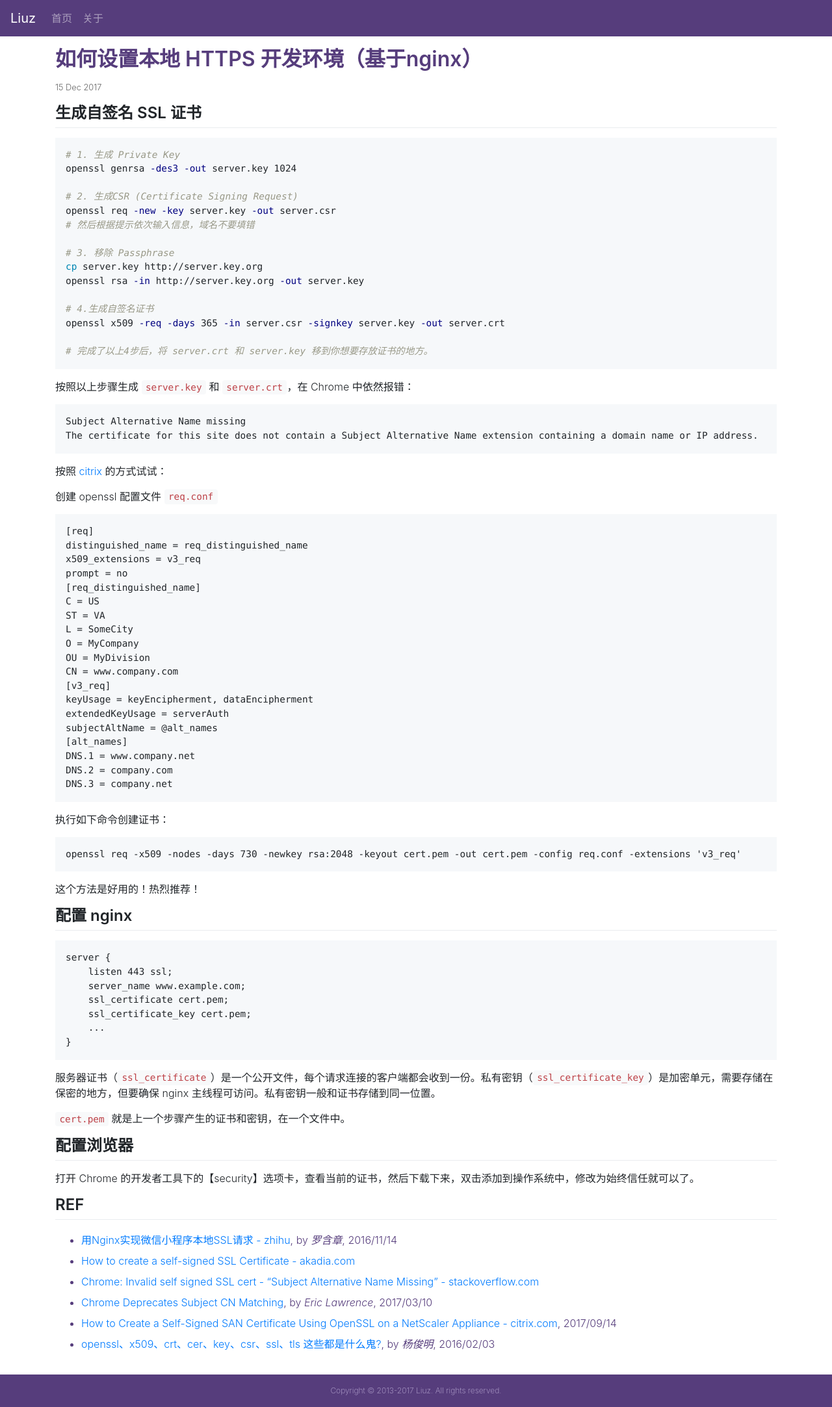
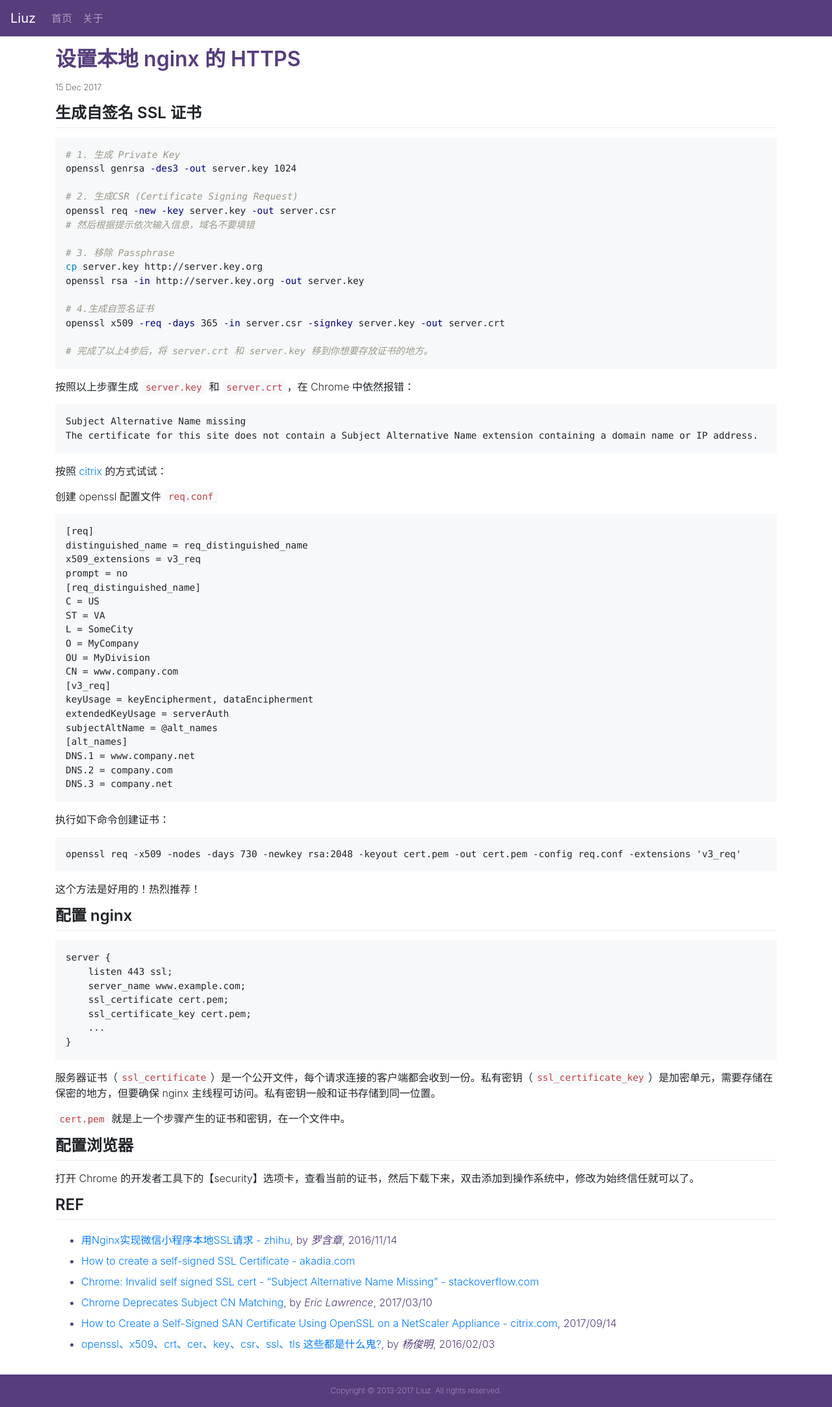
Before and after one commit to liuzhuan/liuzhuan.github.io, a Jekyll site: the page built from _posts/2017-12-15-setup-local-https.md, in a window 1280 px wide. Shown: the whole page at 65% size. Built offline with Jekyll 4.4.1, drawn with Linux system fonts in a browser that asks for light colours; nearby versions of some CDN libraries.

Commit message:
updating styles

```diff
--- a/_layouts/home.html
+++ b/_layouts/home.html
@@ -6,8 +6,8 @@
 <ul class="posts">
     {% for post in site.posts %}
         <li>
-            <span class="date">{{ post.date | date_to_string }}</span> -
-            <a href="{{ post.url }}" title="{{ post.title }}">{{ post.title }}</a>
+            <a href="{{ post.url }}" title="{{ post.title }}">{{ post.title }}</a> -
+            <span class="date">{{ post.date | date: "%Y/%m/%d" }}</span>
         </li>
     {% endfor %}
 </ul>
--- a/_posts/2017-12-15-setup-local-https.md
+++ b/_posts/2017-12-15-setup-local-https.md
@@ -1,6 +1,6 @@
 ---
 layout: post
-title: 如何设置本地 HTTPS 开发环境（基于nginx）
+title: 设置本地 nginx 的 HTTPS
 ---
 
 ## 生成自签名 SSL 证书
--- a/_sass/site.scss
+++ b/_sass/site.scss
@@ -53,6 +53,7 @@
 
     .date {
         color: $brand-color-light;
+        font-size: 14px;
     }
 }
 
```
